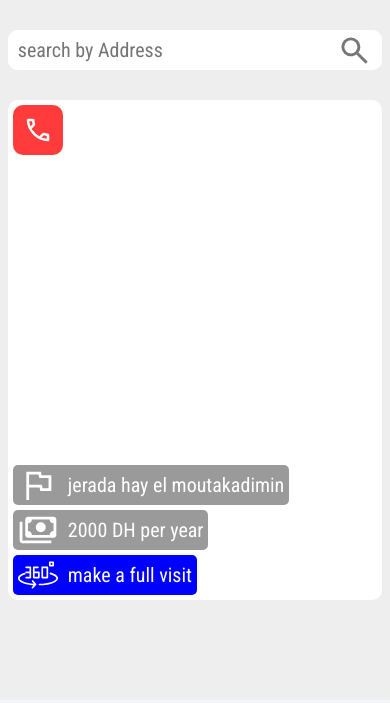
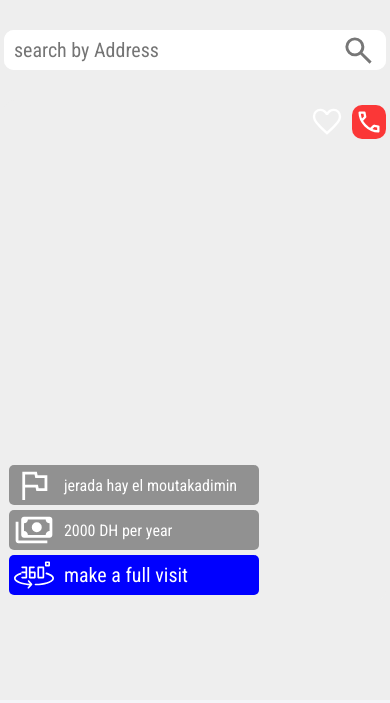
Before and after one commit to mostafaHaydar/360-Degree-Image-Viewer-main, a plain HTML site: page index.html in a window 390 px wide. Shown: the top 703 px of the page. Drawn offline with nearby package versions, Linux system fonts and the light colour scheme; a web font is replaced by a local one.

Commit message:
phone design

```diff
--- a/style.css
+++ b/style.css
@@ -18,11 +18,15 @@ body {
   cursor: -webkit-grab;
   cursor: grab;
 }
+
 .viewer {
   width: 100%;
   height: 100%;
-  color: #000000 !important;
+  color: #fff;
+  border-radius: 15px;
+  overflow: hidden;
 }
+
 .property-inof-address,
 .property-inof-price {
   width: 400px;
@@ -128,6 +132,7 @@ form {
   right: 10px;
   cursor: pointer;
 }
+
 .make-call {
   width: 60px;
   height: auto;
@@ -138,23 +143,29 @@ form {
   position: absolute;
   padding: 10px;
 }
+
 @media (max-width: 800px) {
   .view-container {
-    width: 96%;
+    width: 98%;
     height: 500px;
     border-radius: 10px;
-    margin-left: 2%;
+    margin-left: 1%;
     margin-top: 30px;
+    background-color: #eee;
+    justify-content: flex-start;
   }
-
+  .viewer {
+    width: 90%;
+    border-radius: 10px;
+  }
   .property-inof-address,
   .property-inof-price {
-    width: auto;
+    width: 250px;
     height: 40px;
     border-radius: 5px;
     left: 5px;
     bottom: 50px;
-    font-size: 20px;
+    font-size: 16px;
     padding: 5px;
   }
 
@@ -168,7 +179,7 @@ form {
   }
 
   .full-visit {
-    width: auto;
+    width: 250px;
     height: 40px;
     border-radius: 5px;
     left: 5px;
@@ -182,10 +193,10 @@ form {
   }
 
   .search {
-    width: 96%;
+    width: 98%;
     height: 40px;
     border-radius: 10px;
-    margin-left: 2%;
+    margin-left: 1%;
     margin-top: 30px;
   }
 
@@ -206,17 +217,17 @@ form {
   }
 
   .like-icon {
-    width: 40px;
+    width: 9%;
     top: 5px;
-    right: 5px;
+    right: 11%;
   }
 
   .make-call {
-    width: 50px;
+    width: 9%;
     border-radius: 10px;
     top: 5px;
-    left: 5px;
-    padding: 10px;
+    right: 0px;
+    left: auto;
+    padding: 3px;
   }
-
 }
```
